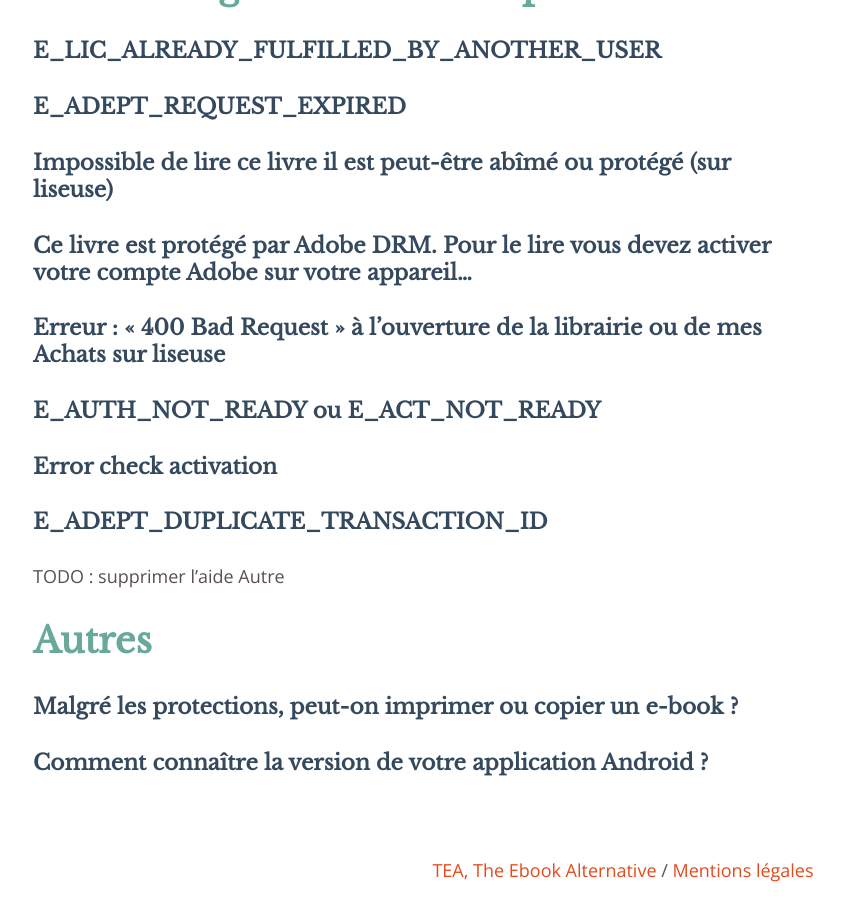
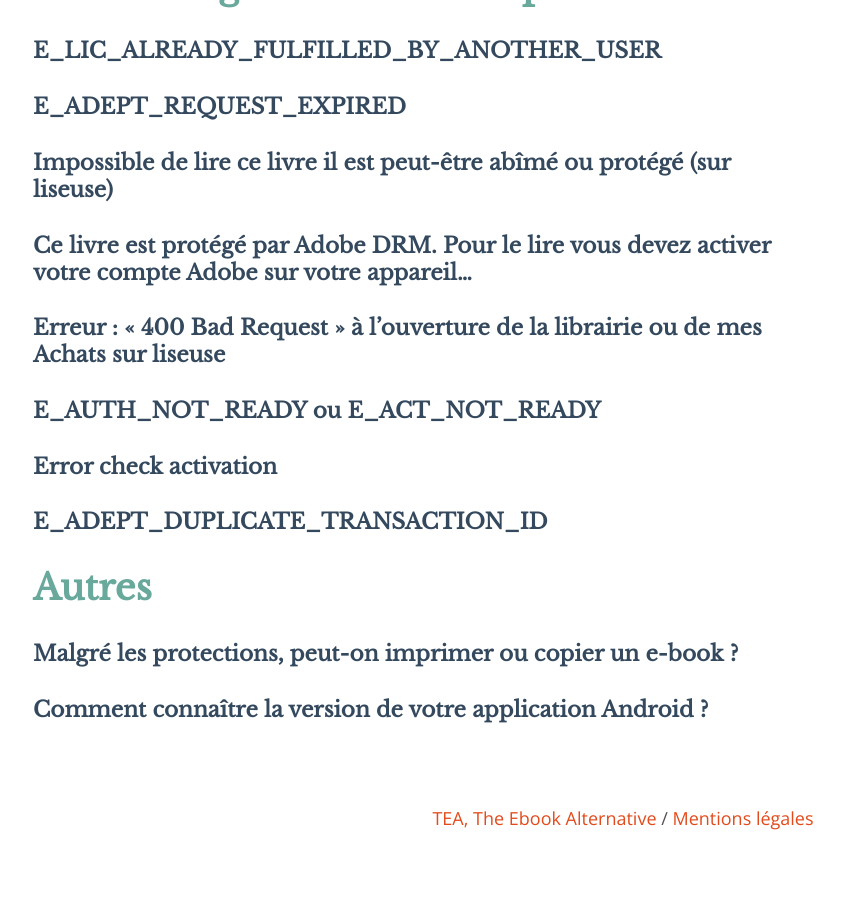
Before and after one commit to TEA-ebook/help-center, a Jekyll site: the page built from _pages/FAQ.md, in a window 1280 px wide and 900 px high, scrolled down 3765 px. Shown: the whole window, without its empty margins (17-861 px from the left). Built offline with Jekyll 4.4.1, drawn with Linux system fonts in a browser that asks for light colours; after the commit the page ends 4613 px from its top, so only the background shows below that.

Commit message:
Update FAQ.md

```diff
--- a/_pages/FAQ.md
+++ b/_pages/FAQ.md
@@ -144,11 +144,6 @@ title: Foire Aux Questions
 
 #### [E\_ADEPT\_DUPLICATE\_TRANSACTION\_ID](/faq-erreurs/#duplicate-transaction)
 
-
-TODO : supprimer l'aide Autre
-
-
-
 ## [Autres](/faq-autre/)
 
 #### [Malgré les protections, peut-on imprimer ou copier un e-book ?](/faq-autre/#imprimer-copier-ebook)
```
